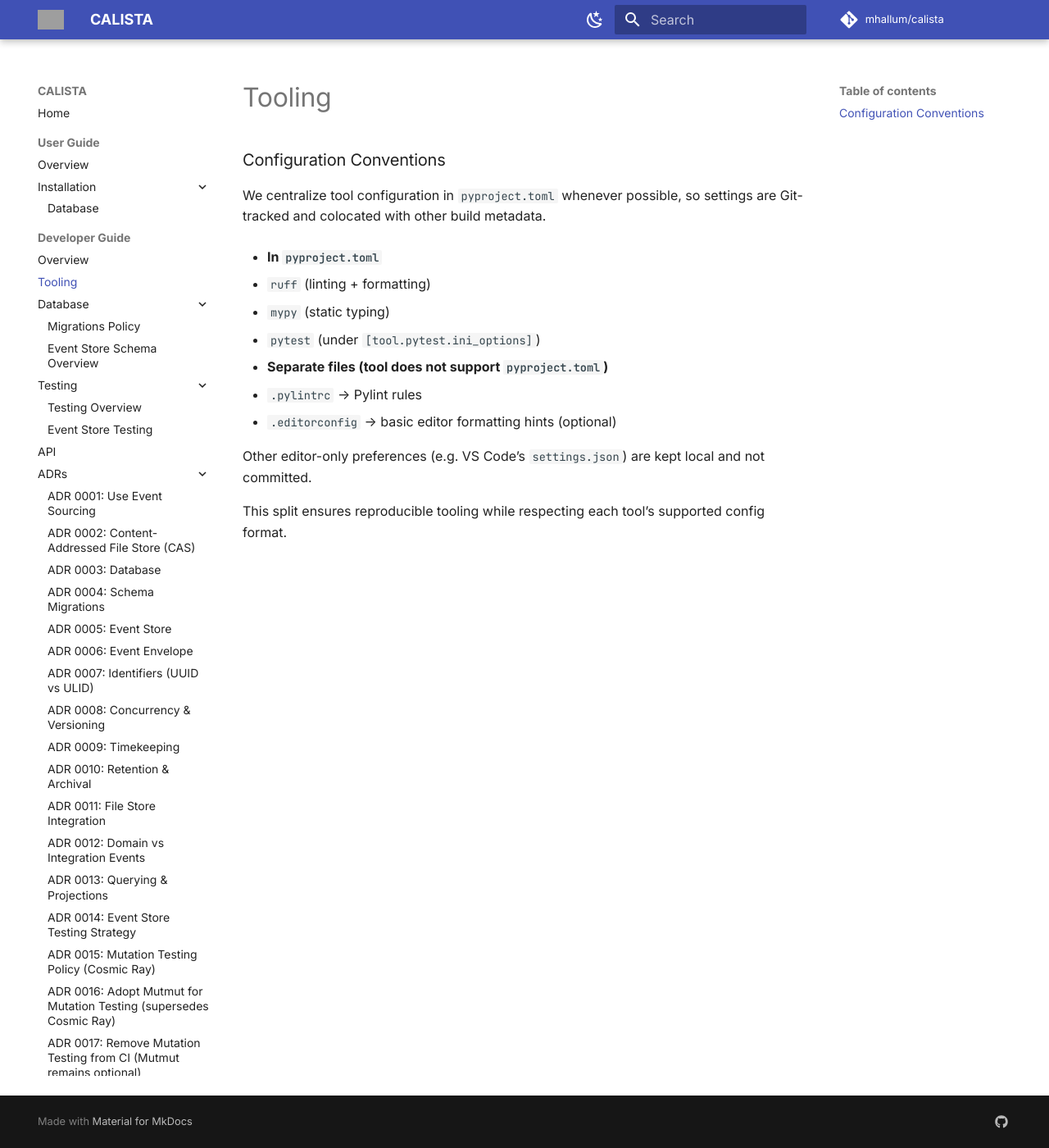
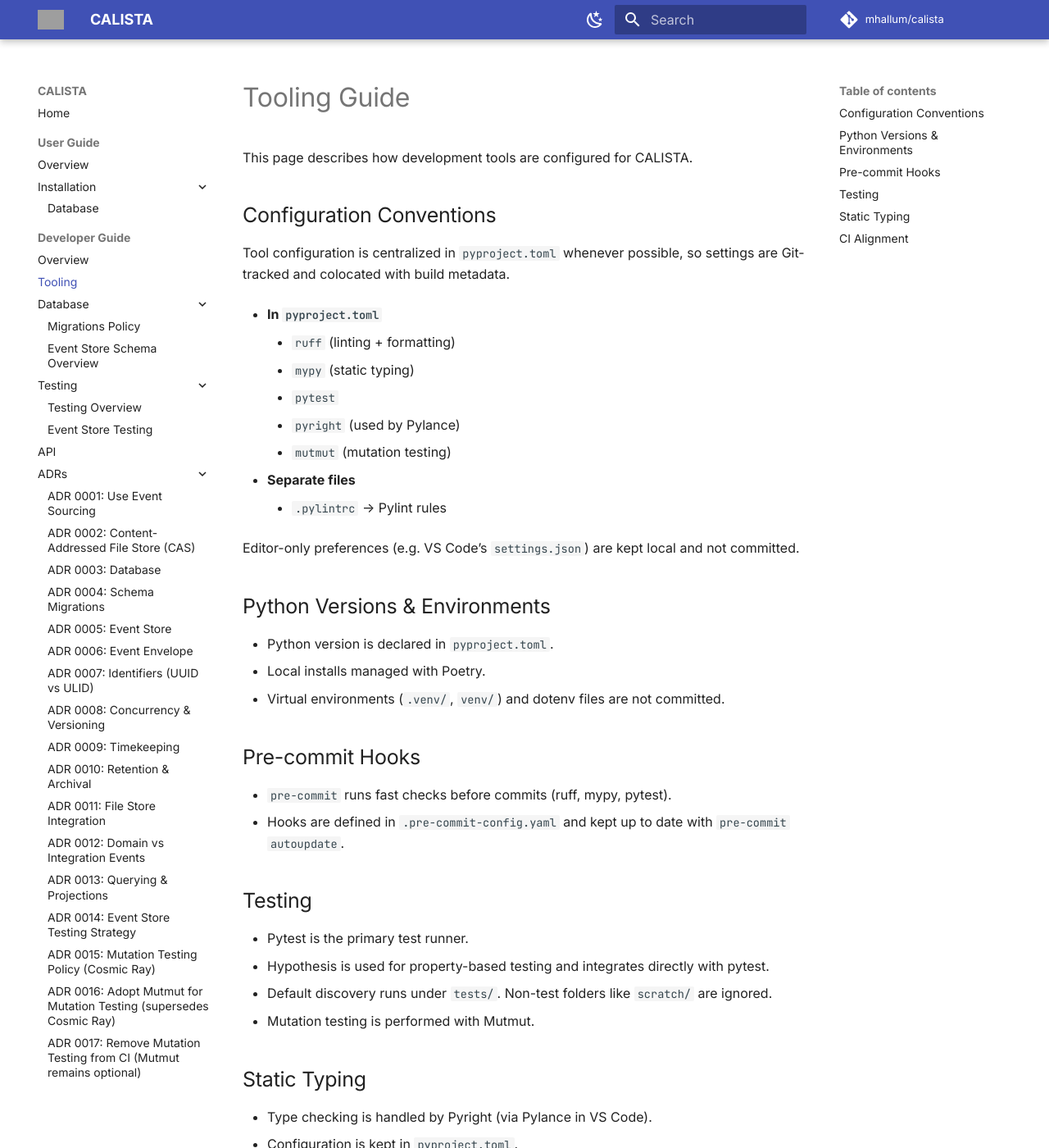
Before and after one commit to mhallum/calista, an MkDocs documentation site: the page built from docs/dev/tooling.md, in a window 1280 px wide and 1400 px high. Shown: the whole window at 82% size. Built offline with MkDocs 1.6.1 and Material for MkDocs 9.7.7, drawn with Linux system fonts in a browser that asks for light colours; comment, search, counter and statistics services are not loaded; some of the changed text lies outside the part shown; grey boxes are pictures that could not be loaded.

Commit message:
docs(dev): enhance tooling guide with detailed configuration sections

```diff
--- a/docs/dev/tooling.md
+++ b/docs/dev/tooling.md
@@ -1,17 +1,47 @@
-### Configuration Conventions
+# Tooling Guide
 
-We centralize tool configuration in `pyproject.toml` whenever possible, so settings are Git-tracked and colocated with other build metadata.
+This page describes how development tools are configured for CALISTA.
+
+## Configuration Conventions
+
+Tool configuration is centralized in `pyproject.toml` whenever possible, so settings are Git-tracked and colocated with build metadata.
 
 - **In `pyproject.toml`**
+    - `ruff` (linting + formatting)
+    - `mypy` (static typing)
+    - `pytest`
+    - `pyright` (used by Pylance)
+    - `mutmut` (mutation testing)
 
-  - `ruff` (linting + formatting)
-  - `mypy` (static typing)
-  - `pytest` (under `[tool.pytest.ini_options]`)
+- **Separate files**
+    - `.pylintrc` → Pylint rules
 
-- **Separate files (tool does not support `pyproject.toml`)**
-  - `.pylintrc` → Pylint rules
-  - `.editorconfig` → basic editor formatting hints (optional)
+Editor-only preferences (e.g. VS Code’s `settings.json`) are kept local and not committed.
 
-Other editor-only preferences (e.g. VS Code’s `settings.json`) are kept local and not committed.
+## Python Versions & Environments
 
-This split ensures reproducible tooling while respecting each tool’s supported config format.
+- Python version is declared in `pyproject.toml`.
+- Local installs managed with Poetry.
+- Virtual environments (`.venv/`, `venv/`) and dotenv files are not committed.
+
+## Pre-commit Hooks
+
+- `pre-commit` runs fast checks before commits (ruff, mypy, pytest).
+- Hooks are defined in `.pre-commit-config.yaml` and kept up to date with `pre-commit autoupdate`.
+
+## Testing
+
+- Pytest is the primary test runner.
+- Hypothesis is used for property-based testing and integrates directly with pytest.
+- Default discovery runs under `tests/`. Non-test folders like `scratch/` are ignored.
+- Mutation testing is performed with Mutmut.
+
+## Static Typing
+
+- Type checking is handled by Pyright (via Pylance in VS Code).
+- Configuration is kept in `pyproject.toml`.
+
+## CI Alignment
+
+- CI runs the same tooling (ruff, mypy, pytest, mutmut) using `pyproject.toml`.
+- Python version matrix matches the version declared locally.
```
